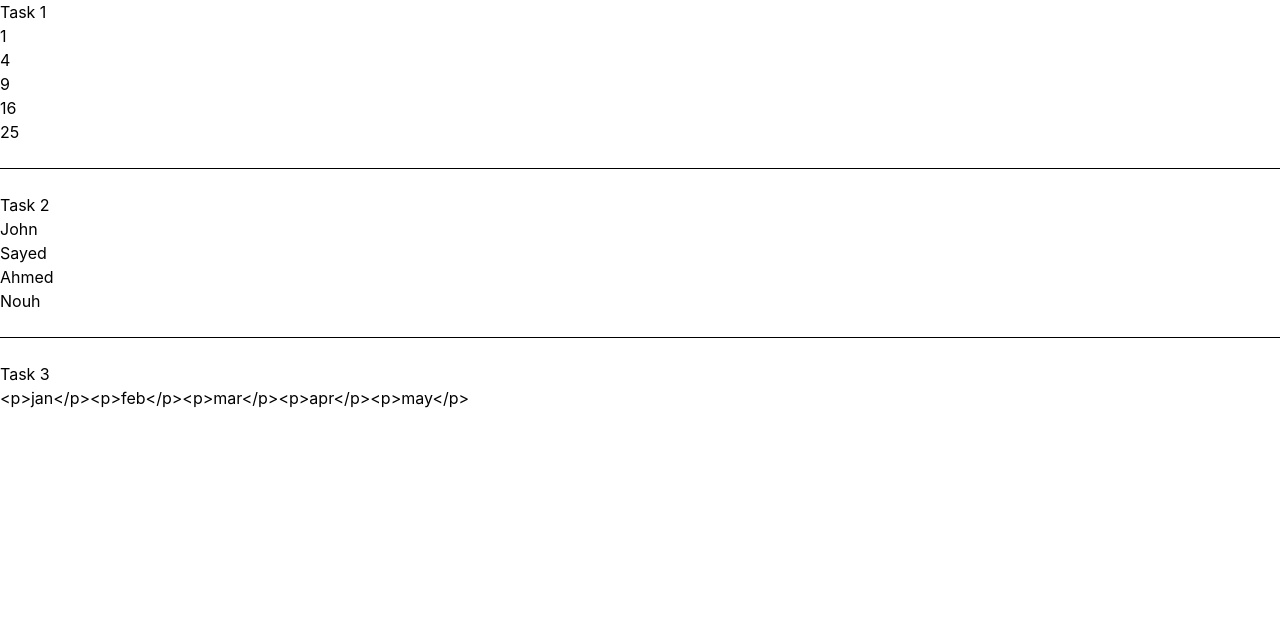
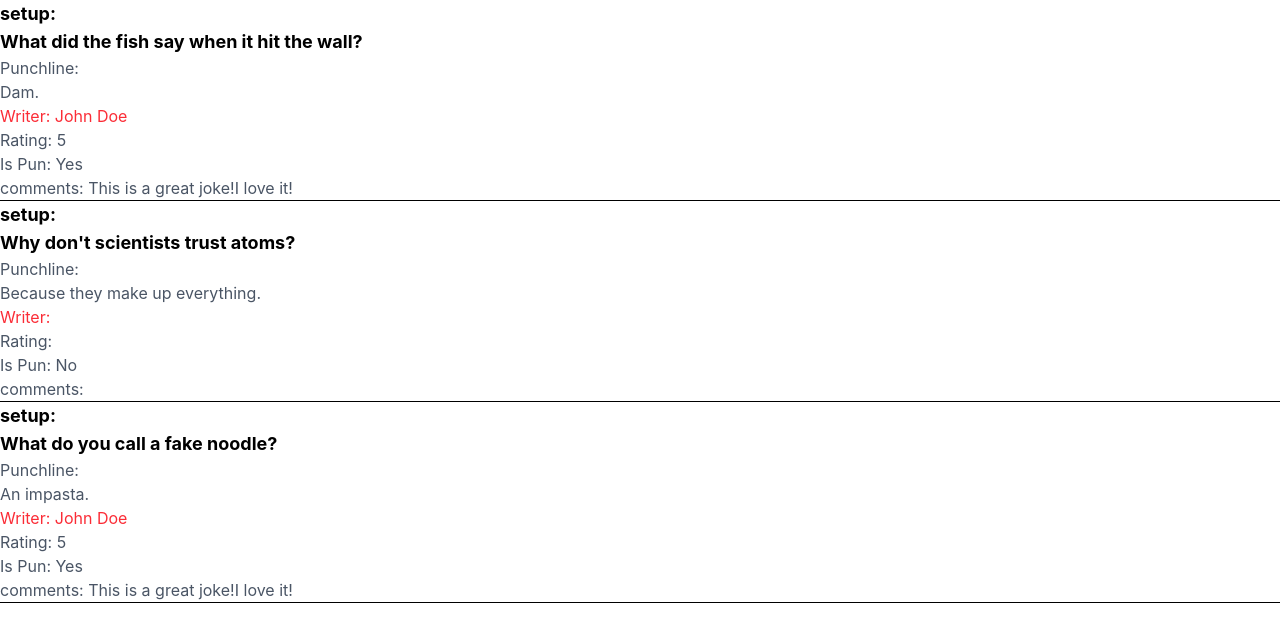
Before and after one commit to Nouh-Sayed/learn-reactjs, a React (Vite) app: page / in a window 1280 px wide. Shown: the top 642 px of the page. Built offline with nearby package versions, Linux system fonts and the light colour scheme.

Commit message:
mapping methode in the course

```diff
--- a/src/App.jsx
+++ b/src/App.jsx
@@ -1,28 +1,33 @@
+import Arr from "./Arr";
 import Header from "./Component/Header";
 import Entry from "./Entry";
 import FirstExample from "./FirstExample";
 import Jokes from "./Jokes";
 import Props from "./Props";
 import Tasks from "./Tasks";
+import jokesData from "./Data";
 
 const App = () => {
+  const jokeselement = jokesData.map((joke) => {
+    return (
+      <Jokes
+        setup={joke.setup}
+        punchline={joke.punchline}
+        writer={joke.writer}
+        rate={joke.rate}
+        isPun={joke.isPun}
+        comments={joke.comments}
+      />
+    );
+  });
+  return (
+    <>
+      {jokeselement}
 
-   return (
-    <>
+      {/* <Arr/> */}
+      {/* <Tasks/> */}
 
-
-
-<Tasks/>
-
-
-
-
-
-
-
-
-
-    {/* <Entry
+      {/* <Entry
     img={{src: "src/assets/1.jpg", alt: "first image"}}
     title= "first robot"
     country= "misir"
--- /dev/null
+++ b/src/Arr.jsx
@@ -0,0 +1,27 @@
+import React from 'react'
+
+const Arr = () => {
+
+    const ninjaTurtle = ["nouh", "leonardo", "raphael", "michelangelo"];
+  const turtle = ninjaTurtle.map((turtle) => (
+ turtle[0].toUpperCase() + turtle.slice(1)));
+
+  return (
+    <div>
+
+
+
+
+{ninjaTurtle.map((turtle) => (
+  <h3 key={turtle}> {turtle} </h3>
+))}
+  <hr />
+{turtle.map((turtle) => (
+  <h3 key={turtle}> {turtle} </h3>
+))}
+
+    </div>
+  )
+}
+
+export default Arr
--- /dev/null
+++ b/src/Data.js
@@ -0,0 +1,27 @@
+const jokesData = [
+  {
+    id: 1,
+    setup: "What did the fish say when it hit the wall?",
+    punchline: "Dam.",
+    writer: "John Doe",
+    rate: 5,
+    isPun: true,
+    comments: ["This is a great joke!", "I love it!"]
+  },
+  {
+    id: 2,
+    setup: "Why don't scientists trust atoms?",
+    punchline: "Because they make up everything."
+  },
+  {
+    id: 3,
+    setup: "What do you call a fake noodle?",
+    punchline: "An impasta.",
+        writer: "John Doe",
+    rate: 5,
+    isPun: true,
+    comments: ["This is a great joke!", "I love it!"]
+  }
+];
+
+export default jokesData;
--- a/src/Data.md
+++ b/src/Data.md
@@ -10,3 +10,13 @@ https://www.google.com/maps/place/Van+Kedisi+Evi/@38.5734678,43.2463074,13z/data
 dates: 12 jan 2021 - 24 JAN 2025
 
 text : lorem the text one in the first bilmem ne
+
+
+
+
+ setup="What did the fish say when it hit the wall?"
+        punchline="Dam."
+        writer="John Doe"
+        rate={5}
+        isPun={true}
+        comments={["This is a great joke!", "I love it!", "Hilarious!", "Not fu
--- a/src/Jokes.jsx
+++ b/src/Jokes.jsx
@@ -1,6 +1,7 @@
 import React from 'react'
 
 const Jokes = (props) => {
+
   return (
     <div>
 
```
